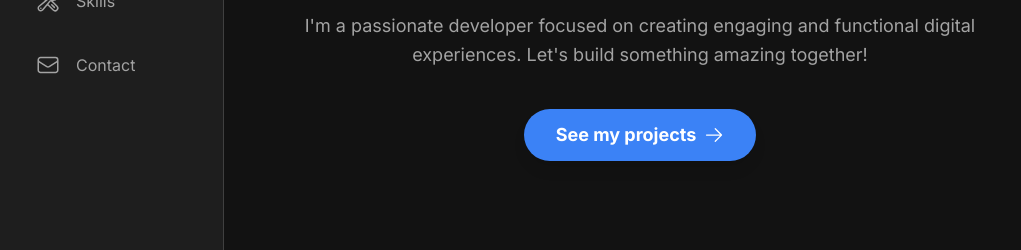
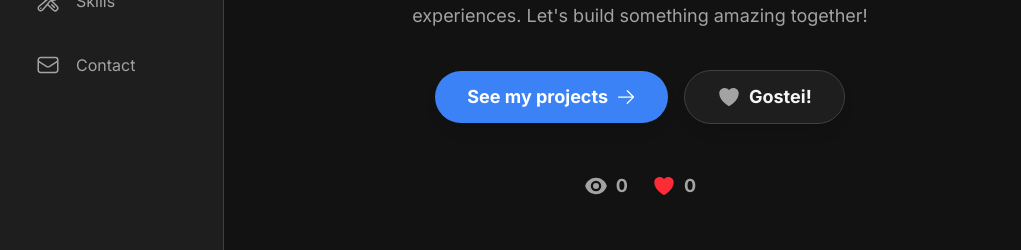
Before and after one commit to Da6-Dev/Dav.I-Portifolio, a React (Vite) app: page / in a window 1280 px wide. Shown: the part 476-726 px from the top of the page, without its empty margins (0-1021 px from the left). Built offline with nearby package versions, Linux system fonts and the light colour scheme; no server answers; the database is empty.

Commit message:
[NEW] Adicionando um contador de views e um de likes.

```diff
--- a/package.json
+++ b/package.json
@@ -12,6 +12,7 @@
   "dependencies": {
     "@heroicons/react": "^2.2.0",
     "@tailwindcss/vite": "^4.1.11",
+    "firebase": "^12.2.1",
     "i18next": "^25.5.2",
     "i18next-browser-languagedetector": "^8.2.0",
     "react": "^19.1.1",
--- a/src/App.jsx
+++ b/src/App.jsx
@@ -1,17 +1,43 @@
 // src/App.jsx
-import React from 'react';
+import React, { useEffect } from 'react';
 import { Outlet, useLocation } from 'react-router-dom';
 import Navbar from './components/navbar';
+
+// Importe as ferramentas do Firebase e a configuração
+import { db, countersDocId } from './firebase';
+import { doc, updateDoc, increment } from 'firebase/firestore';
 
 function App() {
   const location = useLocation();
   const isHomePage = location.pathname === '/';
 
+  // Lógica do contador de visualizações
+  useEffect(() => {
+    const countView = async () => {
+      // Verificamos no sessionStorage se a página já foi vista nesta "sessão"
+      const viewed = sessionStorage.getItem('portfolio-viewed');
+
+      if (!viewed) {
+        try {
+          const counterRef = doc(db, 'counters', countersDocId);
+          // Incrementa o campo 'views' em 1 no Firestore
+          await updateDoc(counterRef, {
+            views: increment(1)
+          });
+          // Marca no sessionStorage que a visualização já foi contada nesta sessão
+          sessionStorage.setItem('portfolio-viewed', 'true');
+        } catch (error) {
+          console.error("Erro ao incrementar visualização:", error);
+        }
+      }
+    };
+
+    countView();
+  }, []); // O array vazio [] garante que isso rode apenas uma vez quando o App carrega
+
   return (
-    // Aplica a cor de fundo e a cor do texto primário da raiz aqui
     <div className="bg-[var(--color-bg)] text-[var(--color-text-primary)] min-h-screen">
       <Navbar />
-      {/* Adiciona a margem esquerda em todas as páginas, exceto a home */}
       <main className={!isHomePage ? 'ml-24' : ''}>
         <Outlet />
       </main>
--- /dev/null
+++ b/src/components/Stats.jsx
@@ -0,0 +1,40 @@
+// src/components/Stats.jsx
+import React, { useState, useEffect } from 'react';
+import { doc, onSnapshot } from 'firebase/firestore';
+import { db, countersDocId } from '../firebase';
+import { EyeIcon, HeartIcon } from '@heroicons/react/24/solid';
+
+function Stats() {
+    const [stats, setStats] = useState({ views: 0, likes: 0 });
+
+    useEffect(() => {
+        const docRef = doc(db, 'counters', countersDocId);
+
+        // onSnapshot é o listener em tempo real do Firebase
+        const unsubscribe = onSnapshot(docRef, (docSnap) => {
+            if (docSnap.exists()) {
+                setStats(docSnap.data());
+            } else {
+                console.log("Documento de contadores não encontrado!");
+            }
+        });
+
+        // Limpa o listener quando o componente é desmontado
+        return () => unsubscribe();
+    }, []);
+
+    return (
+        <div className="flex justify-center items-center gap-6 mt-12 text-[var(--color-text-secondary)]">
+            <div className="flex items-center gap-2">
+                <EyeIcon className="w-6 h-6" />
+                <span className="font-semibold text-lg">{stats.views}</span>
+            </div>
+            <div className="flex items-center gap-2">
+                <HeartIcon className="w-6 h-6 text-red-500" />
+                <span className="font-semibold text-lg">{stats.likes}</span>
+            </div>
+        </div>
+    );
+}
+
+export default Stats;
--- /dev/null
+++ b/src/firebase.js
@@ -0,0 +1,19 @@
+import { initializeApp } from "firebase/app";
+import { getFirestore } from "firebase/firestore";
+
+const firebaseConfig = {
+    apiKey: "AIzaSyB-QkWHhcbJQVL6ohdmqC7RqNC2O5VzVRM",
+    authDomain: "meu-portfolio-stats.firebaseapp.com",
+    projectId: "meu-portfolio-stats",
+    storageBucket: "meu-portfolio-stats.firebasestorage.app",
+    messagingSenderId: "73774267213",
+    appId: "1:73774267213:web:f88f55d5838fb9b90c1504",
+    measurementId: "G-01LX7HBSLG"
+};
+
+// Inicializa o Firebase
+const app = initializeApp(firebaseConfig);
+
+export const db = getFirestore(app);
+
+export const countersDocId = "ypyZjn0u4EHWrweBKWbo";
--- a/src/pages/home.jsx
+++ b/src/pages/home.jsx
@@ -1,21 +1,56 @@
 // src/pages/home.jsx
-import React from 'react';
-import { ArrowRightIcon } from '@heroicons/react/24/solid';
+import React, { useState, useEffect } from 'react';
 import { Link } from 'react-router-dom';
+import { useTranslation } from 'react-i18next';
 import { TypeAnimation } from 'react-type-animation';
-import { useTranslation } from 'react-i18next';
+
+// Importações de ícones e componentes
+import { ArrowRightIcon, HeartIcon } from '@heroicons/react/24/solid';
+import Stats from '../components/Stats'; // Importe o novo componente
+
+// Importações do Firebase para a lógica do "like"
+import { db, countersDocId } from '../firebase';
+import { doc, updateDoc, increment } from 'firebase/firestore';
 
 function Home() {
-  // 1. Pegamos o objeto `i18n` para saber o idioma atual
   const { t, i18n } = useTranslation();
   const currentLanguage = i18n.language;
+
+  // Estado para controlar se o usuário já curtiu
+  const [hasLiked, setHasLiked] = useState(false);
+
+  // Verifica no localStorage se o like já foi dado
+  useEffect(() => {
+    if (localStorage.getItem('portfolio-liked') === 'true') {
+      setHasLiked(true);
+    }
+  }, []);
+
+  // Função para lidar com o clique no botão de like
+  const handleLike = async () => {
+    if (!hasLiked) {
+      try {
+        const counterRef = doc(db, 'counters', countersDocId);
+        // Incrementa o campo 'likes' em 1 no Firestore
+        await updateDoc(counterRef, {
+          likes: increment(1)
+        });
+        // Marca no localStorage que o usuário já curtiu
+        localStorage.setItem('portfolio-liked', 'true');
+        setHasLiked(true);
+      } catch (error) {
+        console.error("Erro ao incrementar like:", error);
+      }
+    }
+  };
 
   return (
     <section className="min-h-screen flex flex-col items-center justify-center text-center p-4">
       <div className="max-w-4xl w-full">
+        {/* ... (Toda a parte de foto, nome e TypeAnimation continua a mesma) ... */}
         <div className="opacity-0 animate-fade-in-up" style={{ animationDelay: '100ms' }}>
           <img
-            src="img-perfil.jpg" // Sua foto de perfil
+            src="img-perfil.jpg"
             alt="Foto de Perfil"
             className="w-40 h-40 rounded-full mx-auto mb-6 border-4 border-[var(--color-border-strong)] shadow-lg object-cover"
           />
@@ -27,8 +62,6 @@ function Home() {
         </div>
         <div className="opacity-0 animate-fade-in-up" style={{ animationDelay: '500ms' }}>
           <TypeAnimation
-            // 2. Adicionamos a `key` com o idioma atual.
-            // Isso força a recriação do componente quando o idioma muda.
             key={currentLanguage}
             sequence={[
               t('home.subheading1'), 2000,
@@ -42,19 +75,35 @@ function Home() {
             repeat={Infinity}
           />
         </div>
+
         <div className="opacity-0 animate-fade-in-up" style={{ animationDelay: '700ms' }}>
           <p className="text-[var(--color-text-secondary)] max-w-2xl mx-auto mb-10 text-lg leading-relaxed">
             {t('home.description')}
           </p>
         </div>
-        <div className="opacity-0 animate-fade-in-up" style={{ animationDelay: '900ms' }}>
+
+        {/* Seção dos botões de ação */}
+        <div className="opacity-0 animate-fade-in-up flex flex-col sm:flex-row items-center justify-center gap-4" style={{ animationDelay: '900ms' }}>
           <Link
             to="/projects"
             className="inline-flex items-center bg-[var(--color-accent)] text-[var(--color-accent-text)] font-bold py-3 px-8 rounded-full text-lg hover:bg-[var(--color-accent-hover)] transition-transform transform hover:scale-105 shadow-lg"
           >
             {t('home.button')}
-            <ArrowRightIcon className="inline-block h-5 w-5 ml-2 transition-transform duration-300 group-hover:translate-x-1" />
+            <ArrowRightIcon className="inline-block h-5 w-5 ml-2" />
           </Link>
+          <button
+            onClick={handleLike}
+            disabled={hasLiked}
+            className="inline-flex items-center justify-center gap-2 bg-[var(--color-bg-secondary)] border border-[var(--color-border)] font-bold py-3 px-8 rounded-full text-lg transition-transform transform hover:scale-105 shadow-lg disabled:opacity-50 disabled:cursor-not-allowed"
+          >
+            <HeartIcon className={`w-6 h-6 transition-colors ${hasLiked ? 'text-red-500' : 'text-[var(--color-text-secondary)]'}`} />
+            {hasLiked ? 'Obrigado!' : 'Gostei!'}
+          </button>
+        </div>
+
+        {/* Componente de estatísticas */}
+        <div className="opacity-0 animate-fade-in-up" style={{ animationDelay: '1100ms' }}>
+          <Stats />
         </div>
       </div>
     </section>
```
Also changed, not shown: 1 other file (tests, documents, lock files or other folders).
